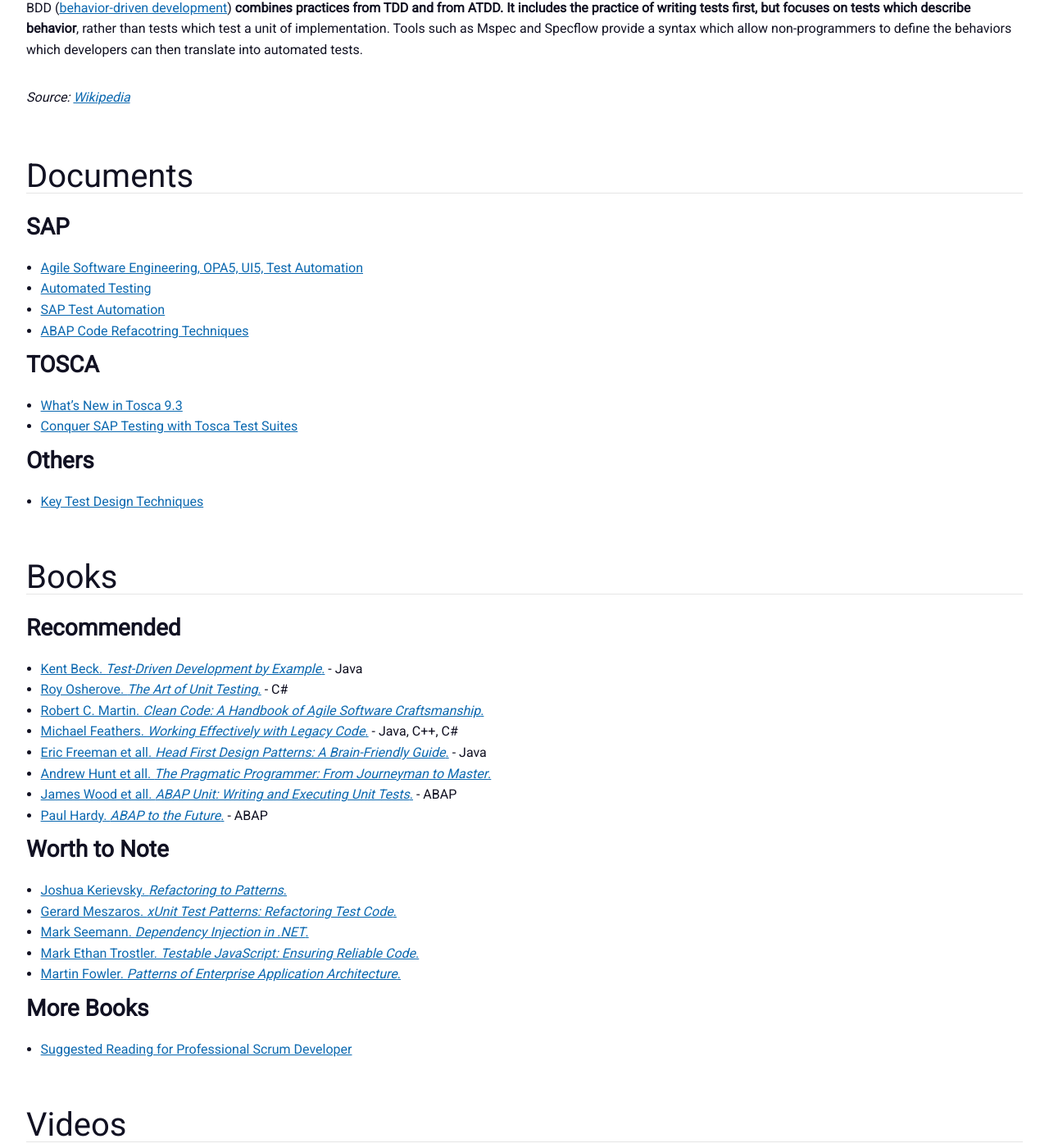
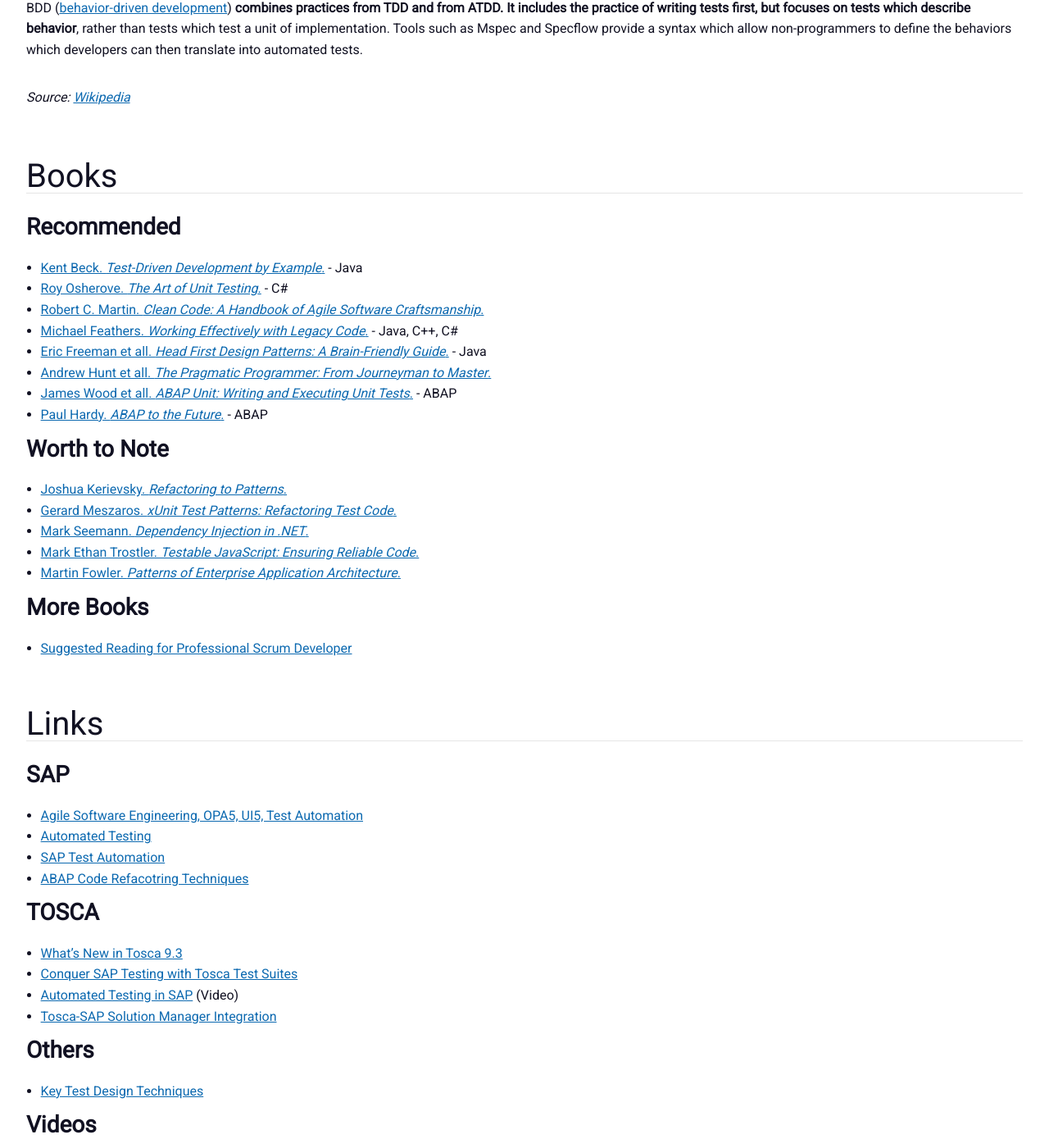
Before and after one commit to shruti170901/hola.github.io, a Jekyll site: the page built from tdd/index.md, in a window 1280 px wide and 1400 px high, scrolled down 2053 px. Shown: the whole window at 82% size. Built offline with Jekyll 4.4.1, drawn with Linux system fonts in a browser that asks for light colours; part of the change alters nothing that is shown.

Commit message:
Added Tosca-SAP video and manual

```diff
--- a/tdd/index.md
+++ b/tdd/index.md
@@ -63,24 +63,6 @@ BDD ([behavior-driven development](https://en.wikipedia.org/wiki/Behavior-driven
 
 _Source: [Wikipedia](https://en.wikipedia.org/wiki/Test-driven_development#TDD_and_BDD)_
 
-# Documents
-
-## SAP
-
-- [Agile Software Engineering, OPA5, UI5, Test Automation](https://s3-ap-southeast-1.amazonaws.com/pacroy/Agile+Software+Engineering%2C+OPA5%2C+UI5%2C+Automation.pptx)
-- [Automated Testing](https://s3-ap-southeast-1.amazonaws.com/pacroy/Automated+Testing.pptx)
-- [SAP Test Automation](https://s3-ap-southeast-1.amazonaws.com/pacroy/SAP+Test+Management.pdf)
-- [ABAP Code Refacotring Techniques](https://s3-ap-southeast-1.amazonaws.com/pacroy/abap_code_refactoring_techniques.pdf)
-
-## TOSCA
-
-- [What's New in Tosca 9.3](https://s3-ap-southeast-1.amazonaws.com/pacroy/What%E2%80%99s+New+in+Tosca+9.3.pdf)
-- [Conquer SAP Testing with Tosca Test Suites](https://s3-ap-southeast-1.amazonaws.com/pacroy/SAP+Tricentis+Tosca+-testing.pdf)
-
-## Others
-
-- [Key Test Design Techniques](https://s3-ap-southeast-1.amazonaws.com/pacroy/Key+Test+Design+Techniques.pdf)
-
 # Books
 
 ## Recommended
@@ -106,7 +88,27 @@ _Source: [Wikipedia](https://en.wikipedia.org/wiki/Test-driven_development#TDD_a
 
 - [Suggested Reading for Professional Scrum Developer](https://www.scrum.org/resources/suggested-reading-professional-scrum-developer)
 
-# Videos
+# Links
+
+## SAP
+
+- [Agile Software Engineering, OPA5, UI5, Test Automation](https://s3-ap-southeast-1.amazonaws.com/pacroy/Agile+Software+Engineering%2C+OPA5%2C+UI5%2C+Automation.pptx)
+- [Automated Testing](https://s3-ap-southeast-1.amazonaws.com/pacroy/Automated+Testing.pptx)
+- [SAP Test Automation](https://s3-ap-southeast-1.amazonaws.com/pacroy/SAP+Test+Management.pdf)
+- [ABAP Code Refacotring Techniques](https://s3-ap-southeast-1.amazonaws.com/pacroy/abap_code_refactoring_techniques.pdf)
+
+## TOSCA
+
+- [What's New in Tosca 9.3](https://s3-ap-southeast-1.amazonaws.com/pacroy/What%E2%80%99s+New+in+Tosca+9.3.pdf)
+- [Conquer SAP Testing with Tosca Test Suites](https://s3-ap-southeast-1.amazonaws.com/pacroy/SAP+Tricentis+Tosca+-testing.pdf)
+- [Automated Testing in SAP](https://vimeo.com/159330942) (Video)
+- [Tosca-SAP Solution Manager Integration](https://support.tricentis.com/community/manuals_detail.do?lang=en&version=10.0.0&url=sap_solutionmanager/concept.htm)
+
+## Others
+
+- [Key Test Design Techniques](https://s3-ap-southeast-1.amazonaws.com/pacroy/Key+Test+Design+Techniques.pdf)
+
+## Videos
 
 - [Gary Bernhardt. _Fast Test, Slow Test_.](https://youtu.be/RAxiiRPHS9k)
 - [Jon Reid. _MCE 2014: Jon Reid - Test Driven Development for iOS (and anything)_.](MCE 2014: Jon Reid - Test Driven Development for iOS (and anything))
```
